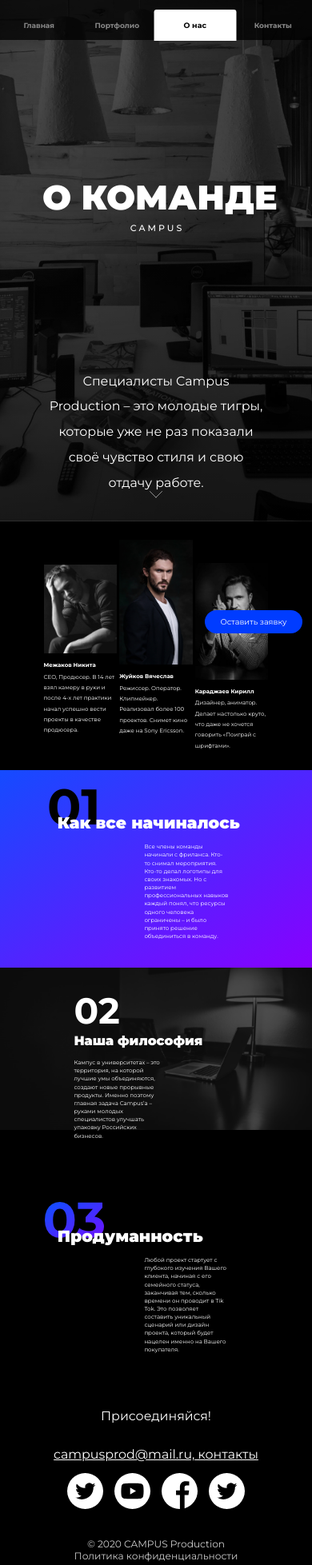
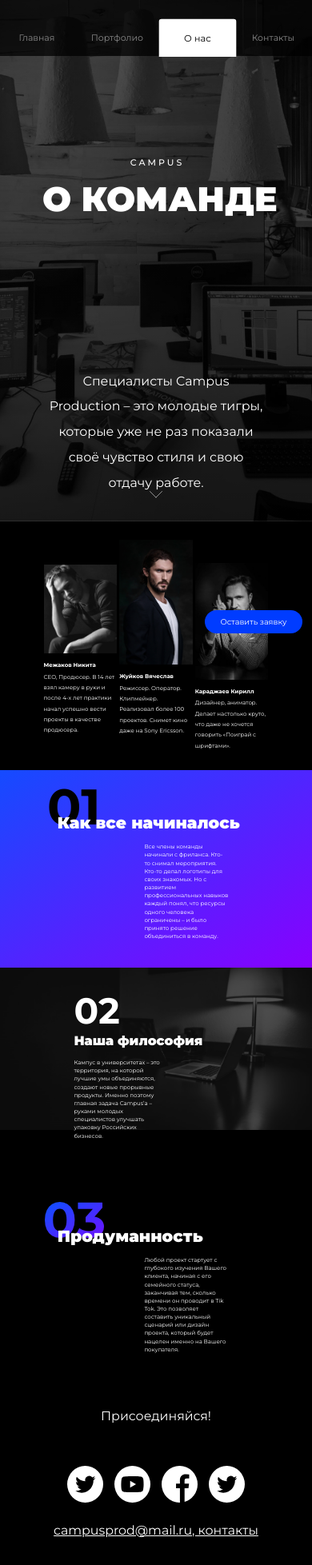
Before and after one commit to Flyingfiish/campusprod-next.js, a Next.js app: page /about in a window 390 px wide. Shown: the part 40-1997 px from the top of the page at 80% size. Built offline with nearby package versions, Linux system fonts and the light colour scheme.

Commit message:
Modile fix

```diff
--- a/components/backgroundVideo.js
+++ b/components/backgroundVideo.js
@@ -61,40 +61,15 @@ class BackgroundVideo extends React.Component {
           }}
           onClick={() => this.handleModal()}
         >
-          <svg
-            className="play-button"
-            style={{ marginRight: "10px" }}
-            xmlns="http://www.w3.org/2000/svg"
-            width="67"
-            height="67"
-            viewBox="0 0 67 67"
-          >
-            <g data-name="Group 60" transform="translate(-834 -891)">
-              <path
-                fill="#fff"
-                d="M14 0l14 24H0z"
-                data-name="Polygon 1"
-                transform="rotate(90 -13.5 897.5)"
-              ></path>
-              <g
-                fill="none"
-                stroke="#fff"
-                strokeWidth="1"
-                data-name="Ellipse 6"
-                transform="translate(834 891)"
-              >
-                <circle cx="33.5" cy="33.5" r="33.5" stroke="none"></circle>
-                <circle cx="33.5" cy="33.5" r="33"></circle>
-              </g>
-            </g>
-          </svg>
+          <img src="play.svg" className="play-button"></img>
+
           <p className="play-button-text">{playButtonName}</p>
         </div>
       );
 
     return (
       <div id="trailer" className="is_overlay" style={{}}>
-        <img src={this.props.img} alt="background"></img>
+        <img src={this.props.img} className="background-img" alt="background"></img>
         <div className="layout">
           {this.props.isMain && (
             <div className="main-container">
--- a/components/footer.js
+++ b/components/footer.js
@@ -7,7 +7,11 @@ class Footer extends React.Component {
       <footer>
         <div className="footer-top">
           <h2>Присоединяйся!</h2>
-          <p>&#099;&#097;&#109;&#112;&#117;&#115;&#112;&#114;&#111;&#100;&#064;&#109;&#097;&#105;&#108;&#046;&#114;&#117;, контакты</p>
+          <div className="footer-mobile-column">
+            <p>
+              &#099;&#097;&#109;&#112;&#117;&#115;&#112;&#114;&#111;&#100;&#064;&#109;&#097;&#105;&#108;&#046;&#114;&#117;,
+              контакты
+            </p>
             <div className="social">
               <img src="/twitter.svg" alt="social"></img>
               <img src="/youtube.svg" alt="social"></img>
@@ -15,10 +19,11 @@ class Footer extends React.Component {
               <img src="/twitter.svg" alt="social"></img>
             </div>
           </div>
+        </div>
         <div className="footer-line"></div>
         <div className="footer-bottom">
           <p>© 2020 CAMPUS Production</p>
-          <Link href='/privacyPolicy'>
+          <Link href="/privacyPolicy">
             <a>Политика конфиденциальности</a>
           </Link>
         </div>
--- a/styles/backgroundVideo.css
+++ b/styles/backgroundVideo.css
@@ -8,7 +8,7 @@
   overflow: hidden;
 }
 
-#trailer img {
+#trailer .background-img {
   object-fit: cover;
   width: 100vw;
   height: 100vh;
@@ -93,18 +93,19 @@
 
 .play-button {
   width: 3.49vw;
+  margin-right: 10px;
 }
 
-.scroll-arrow{
+.scroll-arrow {
   width: 3.4895833vw;
   height: 0.7552vw;
   position: absolute;
-  margin-top: 89.9721vh;
+  margin-top: 1.6275vw;
   cursor: pointer;
 }
 
 @media screen and (max-width: 850px) {
-  #trailer img {
+  #trailer .background-img {
     height: 177.5vw;
     object-fit: cover;
   }
@@ -113,17 +114,21 @@
     height: 177.5vw;
   }
 
-  .main-container{
-    margin-top: 65.625vw;
+  .main-container {
+    flex-direction: column-reverse;
+    margin-top: 60.625vw;
     width: 80vw;
   }
 
-  .main-text{
+  .main-text {
     width: 80vw;
+    text-transform: uppercase;
+    line-height: 17.8125vw;
+    margin: 0;
+    padding: 0;
   }
 
   .layout h1 {
-
     font-size: 10.9375vw;
   }
 
@@ -131,15 +136,17 @@
     font-size: 2.8125vw;
   }
 
-  .play-button {
-    width: 31px;
+  .play-section .play-button {
+    width: 32px;
+    height: 32px;
+
   }
 
   .play-section {
     margin-top: 145.625vw;
   }
 
-  .scroll-arrow{
+  .scroll-arrow {
     margin-top: 167.75vw;
     width: 4.0625vw;
     height: 2.1875vw;
--- a/styles/footer.css
+++ b/styles/footer.css
@@ -80,6 +80,14 @@ td {
 }
 
 @media screen and (max-width: 850px) {
+  .footer-mobile-column {
+    display: flex;
+    flex-direction: column-reverse;
+    align-items: center;
+  }
+  .footer-mobile-column p {
+    margin: 0;
+  }
   .footer-top {
     font-size: 5vw;
     flex-direction: column;
@@ -114,10 +122,12 @@ td {
     width: 11.5625vw;
   }
 
-  .social{
-      display: flex;
-      justify-content: space-between;
-      width: 57.8125vw;
+  .social {
+    margin-top: 24px;
+    margin-bottom: 25px;
+    display: flex;
+    justify-content: space-between;
+    width: 57.8125vw;
   }
 
   .footer-bottom {
@@ -127,7 +137,8 @@ td {
     margin-bottom: 8.75vw;
   }
 
-  .footer-bottom p,a {
+  .footer-bottom p,
+  a {
     font-size: 3.125vw;
   }
 }
--- a/styles/header.css
+++ b/styles/header.css
@@ -100,7 +100,7 @@ header .button-text {
   header {
     background: white;
     flex-wrap: wrap;
-    height: 90px;
+    height: 28.125vw;
     align-items: flex-end;
     justify-content: center;
   }
@@ -128,13 +128,15 @@ header .button-text {
   }
 
   .link {
-    height: 37px;
-    font-size: 9px;
+    height: 11.5625vw;
+    font-size: 2.8125vw;
     width: 100%;
     text-align: center;
     border-radius: 3px 3px 0 0;
     margin: 0;
     vertical-align: middle;
+    padding: 5.625vw;
+    font-weight: normal;
   }
 
   .logo {
--- a/styles/order.css
+++ b/styles/order.css
@@ -230,6 +230,11 @@
     font-size: 3.125vw;
   }
 
+  .order-form{
+    padding-left: 2.1875vw;
+    padding-right: 2.1875vw;
+  }
+
   .order-content h2 {
     margin-top: 7.8125vw;
     font-size: 5.3125vw;
@@ -242,6 +247,7 @@
   .blue-h {
     justify-self: flex-start;
     align-self: flex-start;
+    padding-left: 2.1875vw;
   }
 
   .blue {
--- a/styles/portfolio.css
+++ b/styles/portfolio.css
@@ -128,7 +128,8 @@
   }
 
   .portfolio-head h1 {
-    font-size: 35px;
+    margin-top: 10.9375vw;
+    font-size: 10.9375vw;
     color: white;
   }
 
@@ -184,7 +185,7 @@
   }
 
   .portfolio-margin {
-    height: 90px;
+    height: 28.128vw;
   }
 
   .portfolio-content .videoCaseHover {
--- a/styles/videoCase.css
+++ b/styles/videoCase.css
@@ -215,7 +215,7 @@
 
   }
 
-  .play-button {
+  .watchCase .play-button {
     width: 7.8125vw;
     height: 7.8125vw;
   }
@@ -258,6 +258,7 @@
   .videoCase {
     border-radius: 0.9375vw;
     margin-bottom: 1.5625vw;
+    margin-bottom: 15px;
   }
 
   .videoCaseHead h3 {
```
Also changed, not shown: public/play.svg. Lines whose indentation alone changed are shown as unchanged.
